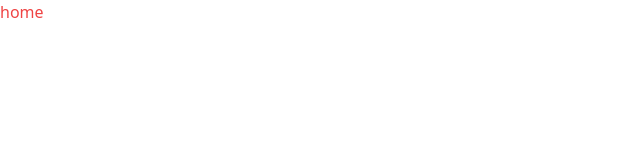
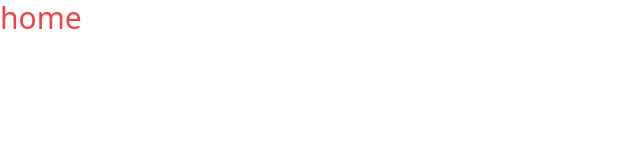
Before and after one commit to fstgerm/next-js-starter, a Next.js app: page / in a window 1280 px wide. Shown: the top 160 px of the page, without its empty margins (0-640 px from the left). Built offline with nearby package versions, Linux system fonts and the light colour scheme.

Commit message:
chore: add base linter

```diff
--- a/package.json
+++ b/package.json
@@ -20,7 +20,10 @@
     "autoprefixer": "^10.4.12",
     "eslint": "8.25.0",
     "eslint-config-next": "12.3.1",
+    "eslint-config-prettier": "^8.5.0",
     "postcss": "^8.4.18",
+    "prettier": "^2.7.1",
+    "prettier-plugin-tailwindcss": "^0.1.13",
     "tailwindcss": "^3.1.8",
     "typescript": "4.8.4"
   }
--- a/src/pages/_app.tsx
+++ b/src/pages/_app.tsx
@@ -1,5 +1,5 @@
-import "@/styles/globals.css";
-import type { AppProps } from "next/app";
+import '@/styles/globals.css';
+import type { AppProps } from 'next/app';
 
 function MyApp({ Component, pageProps }: AppProps) {
   return <Component {...pageProps} />;
--- a/src/pages/index.tsx
+++ b/src/pages/index.tsx
@@ -1,7 +1,7 @@
-import type { NextPage } from "next";
+import type { NextPage } from 'next';
 
 const Home: NextPage = () => {
-  return <div className="text-red-500">home</div>;
+  return <div className="text-3xl text-red-500">home</div>;
 };
 
 export default Home;
```
Also changed, not shown: .eslintrc.json, 2 other files (tests, documents, lock files or other folders).
